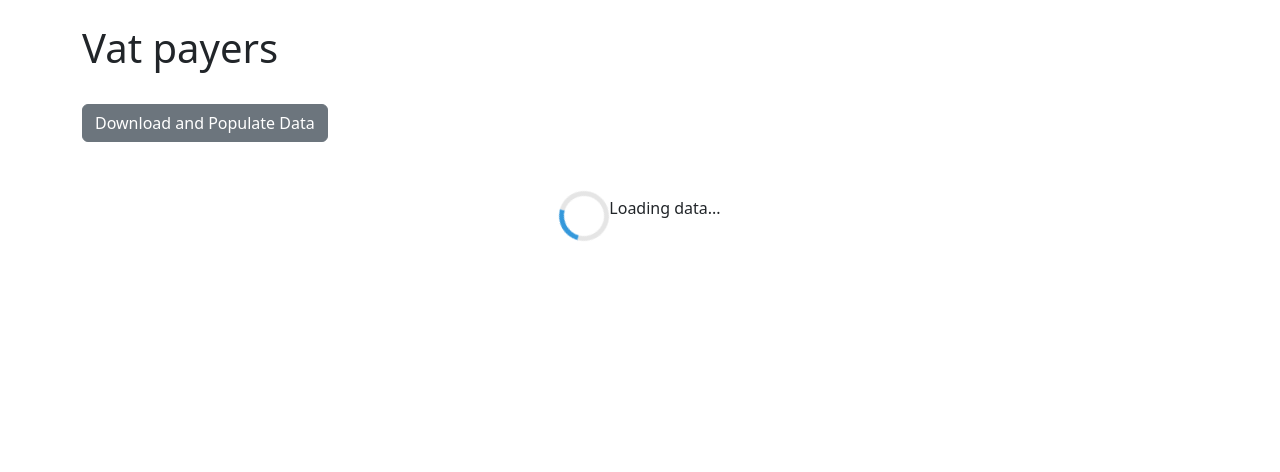
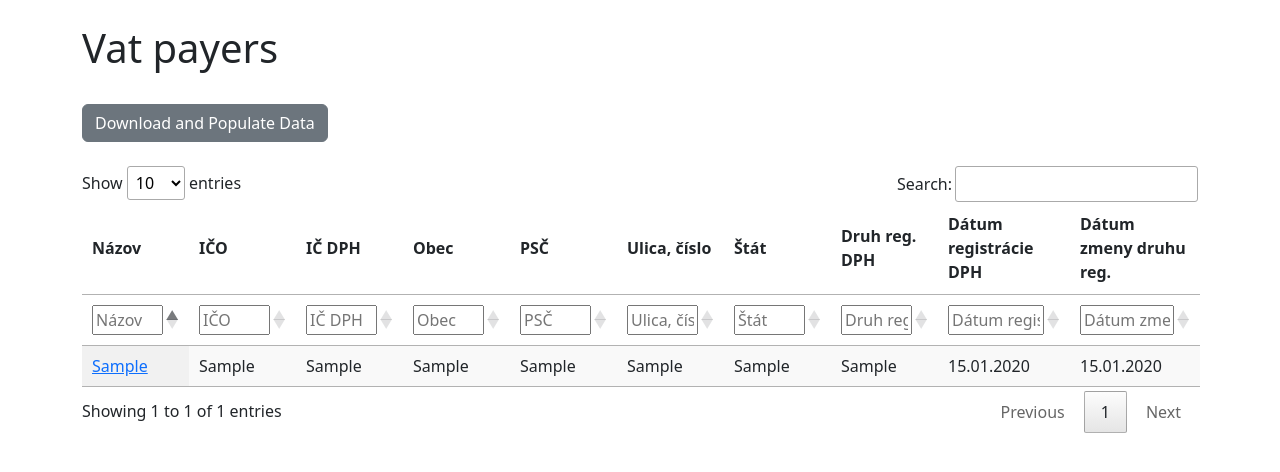
Before and after one commit to MichalPK89/icApp, a Django app: page /vat_payer/ in a window 1280 px wide. Shown: the part 64-536 px from the top of the page. Run offline with Django 5.2, Linux system fonts and the light colour scheme; a user stored in the database is signed in; tables that the repository leaves empty hold one stand-in row (values such as "Sample post"); some libraries are stand-ins or nearby versions.

Commit message:
datatables by class

```diff
--- a/app/website/templates/base.html
+++ b/app/website/templates/base.html
@@ -13,7 +13,7 @@
     <link rel="stylesheet" href="https://cdn.datatables.net/2.1.7/css/dataTables.dataTables.min.css" />
     <script src="https://cdn.datatables.net/2.1.7/js/dataTables.min.js"></script>
 
-    <!-- Custom spinner styles -->
+    {% block extra_styles %}
     <style>
         .spinner {
             display: inline-block;
@@ -43,67 +43,68 @@
             display: none;
         }
     </style>
+    {% endblock %}
 </head>
 
 <body>
     {% include 'navbar.html' %}
     <div class="container">
-        <br>
-
-        <!-- Loading spinner -->
-        <div id="loading-container" class="loading-container">
-            <div class="spinner"></div>
-        </div>
-
-        <!-- Content of the table (initially hidden while loading) -->
-        <div id="table-content">
+        </br>
         {% block content %}
         {% endblock %}
-        </div>
     </div>
 
     <script src="https://cdn.jsdelivr.net/npm/bootstrap@5.3.3/dist/js/bootstrap.bundle.min.js" integrity="sha384-YvpcrYf0tY3lHB60NNkmXc5s9fDVZLESaAA55NDzOxhy9GkcIdslK1eN7N6jIeHz" crossorigin="anonymous"></script>
 
-    <!-- DataTables Initialization Script -->
+    {% block extra_scripts %}
     <script>
         $(document).ready(function () {
-            $('#myTable').DataTable();
-        });
+            // Fetch data for the table
+            fetchTableData("{% url 'get_vat_payers' %}", 'vat-payers-body');
 
-        // Function to fetch table data asynchronously and show spinner
-        function fetchTableData(url, tableBodyId, columnNames) {
-            // Show loading spinner
+            function fetchTableData(url, tableBodyId) {
                 $('#loading-container').show();
                 $('#table-content').hide();
 
                 fetch(url, { method: 'GET', headers: { 'Content-Type': 'application/json' } })
                     .then(response => response.json())
                     .then(data => {
-                    // Hide the spinner and show the table
                         $('#loading-container').hide();
                         $('#table-content').show();
 
-                    // Populate the table body dynamically
                         let tbody = document.getElementById(tableBodyId);
-                    tbody.innerHTML = '';  // Clear the existing rows
+                        tbody.innerHTML = '';  // Clear existing rows
 
-                    data.rows.forEach(function (row) {
+                        // Populate the table body with fetched data
+                        data.rows.forEach(row => {
                             let tableRow = '<tr>';
-                        columnNames.forEach(function (col) {
-                            tableRow += `<td>${row[col] || ''}</td>`;
-                        });
+                            for (let key in row) {
+                                tableRow += `<td>${row[key] || ''}</td>`;
+                            }
                             tableRow += '</tr>';
                             tbody.innerHTML += tableRow;
                         });
 
-                    // Reinitialize DataTables after loading data
-                    $('#myTable').DataTable();
+                        // Initialize DataTable
+                        const newTable = $('table.display').DataTable({
+                            // If you want to customize column rendering or other options, do it here
+                        });
+
+                        // Filter functionality for each column
+                        $('#filterTable input').on('keyup change', function () {
+                            const colIndex = $(this).parent().index();
+                            newTable.column(colIndex).search(this.value).draw();
+                        });
                     })
                     .catch(error => {
                         console.error('Error:', error);
-                    // Optionally display an error message
                     });
             }
+        });
+
     </script>
+
+    {% endblock %}
+
 </body>
 </html>
--- a/app/website/templates/vat_payer.html
+++ b/app/website/templates/vat_payer.html
@@ -12,42 +12,81 @@
 <!-- Loading spinner placeholder -->
 <div id="loading-container" class="loading-container">
     <div id="spinner" class="spinner"></div>
-    <p>Loading data...</p>
+    <p>  Loading data...</p>
+</div>
+
+<div id="table-content" style="display: none;">
+    <table class="display">
+        <thead>
+            <tr>
+                <th>Názov</th>
+                <th>IČO</th>
+                <th>IČ DPH</th>
+                <th>Obec</th>
+                <th>PSČ</th>
+                <th>Ulica, číslo</th>
+                <th>Štát</th>
+                <th>Druh reg. DPH</th>
+                <th>Dátum registrácie DPH</th>
+                <th>Dátum zmeny druhu reg.</th>
+            </tr>
+            <tr id="filterTable">
+                <!-- Filters will be dynamically added here -->
+                <th><input type="text" placeholder="Názov" style="width: 100%"></th>
+                <th><input type="text" placeholder="IČO" style="width: 100%"></th>
+                <th><input type="text" placeholder="IČ DPH" style="width: 100%"></th>
+                <th><input type="text" placeholder="Obec" style="width: 100%"></th>
+                <th><input type="text" placeholder="PSČ" style="width: 100%"></th>
+                <th><input type="text" placeholder="Ulica, číslo" style="width: 100%"></th>
+                <th><input type="text" placeholder="Štát" style="width: 100%"></th>
+                <th><input type="text" placeholder="Druh reg. DPH" style="width: 100%"></th>
+                <th><input type="text" placeholder="Dátum registrácie DPH" style="width: 100%"></th>
+                <th><input type="text" placeholder="Dátum zmeny druhu reg." style="width: 100%"></th>
+            </tr>
+        </thead>
+        <tbody id="vat-payers-body">
+        </tbody>
+    </table>
 </div>
 
 
+
+<!--
 <div id="table-content" style="display: none;">
     <table id="myTable" class="display">
         <thead>
             <tr>
-                <th scope="col">Názov</th>
-                <th scope="col">IČO</th>
-                <th scope="col">IČ DPH</th>
-                <th scope="col">Obec</th>
-                <th scope="col">PSČ</th>
-                <th scope="col">Ulica, číslo</th>
-                <th scope="col">Štát</th>
-                <th scope="col">Druh reg. DPH</th>
-                <th scope="col">Dátum registrácie DPH</th>
-                <th scope="col">Dátum zmeny druhu reg.</th>
+                <th>Názov</th>
+                <th>IČO</th>
+                <th>IČ DPH</th>
+                <th>Obec</th>
+                <th>PSČ</th>
+                <th>Ulica, číslo</th>
+                <th>Štát</th>
+                <th>Druh reg. DPH</th>
+                <th>Dátum registrácie DPH</th>
+                <th>Dátum zmeny druhu reg.</th>
             </tr>
         </thead>
         <tbody id="vat-payers-body">
-
         </tbody>
+        <!-- Filters will appear above the header -->
+<!--
+<tfoot>
+    <tr id="filterTable">
+        <th><input type="text" placeholder="Názov" style="width: 100%"></th>
+        <th><input type="text" placeholder="IČO" style="width: 100%"></th>
+        <th><input type="text" placeholder="IČ DPH" style="width: 100%"></th>
+        <th><input type="text" placeholder="Obec" style="width: 100%"></th>
+        <th><input type="text" placeholder="PSČ" style="width: 100%"></th>
+        <th><input type="text" placeholder="Ulica, číslo" style="width: 100%"></th>
+        <th><input type="text" placeholder="Štát" style="width: 100%"></th>
+        <th><input type="text" placeholder="Druh reg. DPH" style="width: 100%"></th>
+        <th><input type="text" placeholder="Dátum registrácie DPH" style="width: 100%"></th>
+        <th><input type="text" placeholder="Dátum zmeny druhu reg." style="width: 100%"></th>
+    </tr>
+</tfoot>
     </table>
 </div>
-
-    <script>
-    document.addEventListener('DOMContentLoaded', function() {
-        // Column names for this specific table
-        const columns = ['NAZOV_DS', 'ICO', 'IC_DPH', 'OBEC', 'PSC', 'ULICA_CISLO', 'STAT', 'DRUH_REG_DPH', 'DATUM_REG', 'DATUM_ZMENY_DRUHU_REG'];
-
-        // Call the fetchTableData function to load the table data
-        fetchTableData("{% url 'get_vat_payers' %}", 'vat-payers-body', columns);
-    });
-    </script>
-
-
-
-    {% endblock %}
+-->
+{% endblock %}
--- a/app/website/views.py
+++ b/app/website/views.py
@@ -9,8 +9,10 @@
 from django.contrib import messages
 from django.contrib.auth.decorators import login_required
 from django.core.paginator import Paginator
+from django.utils.dateformat import format
 from django.db import connection
 from django.http import JsonResponse
+from django.urls import reverse
 from datetime import datetime
 from .models import Vat_payer
 from .utils import XMLDataProcessor
@@ -259,6 +261,23 @@
 def get_vat_payers(request):
     if request.method == 'GET':
         vat_payers = Vat_payer.objects.all().values(
+            'id',  # Explicitly include 'id'
             'NAZOV_DS', 'ICO', 'IC_DPH', 'OBEC', 'PSC', 'ULICA_CISLO', 'STAT', 'DRUH_REG_DPH', 'DATUM_REG', 'DATUM_ZMENY_DRUHU_REG'
-        )
-        return JsonResponse({'rows': list(vat_payers)})
+        )[:1000]  # Limit to 1000 records
+
+        formatted_vat_payers = []
+        for vat_payer in vat_payers:
+            formatted_vat_payers.append({
+                'NAZOV_DS': f'<a href="{reverse("vat_payer_record", args=[vat_payer["id"]])}">{vat_payer["NAZOV_DS"] or ""}</a>',
+                'ICO': vat_payer['ICO'] or '',
+                'IC_DPH': vat_payer['IC_DPH'] or '',
+                'OBEC': vat_payer['OBEC'] or '',
+                'PSC': vat_payer['PSC'] or '',
+                'ULICA_CISLO': vat_payer['ULICA_CISLO'] or '',
+                'STAT': vat_payer['STAT'] or '',
+                'DRUH_REG_DPH': vat_payer['DRUH_REG_DPH'] or '',
+                'DATUM_REG': format(vat_payer['DATUM_REG'], 'd.m.Y') if vat_payer['DATUM_REG'] else '',
+                'DATUM_ZMENY_DRUHU_REG': format(vat_payer['DATUM_ZMENY_DRUHU_REG'], 'd.m.Y') if vat_payer['DATUM_ZMENY_DRUHU_REG'] else ''
+            })
+
+        return JsonResponse({'rows': formatted_vat_payers})
```
Lines whose indentation alone changed are shown as unchanged.
